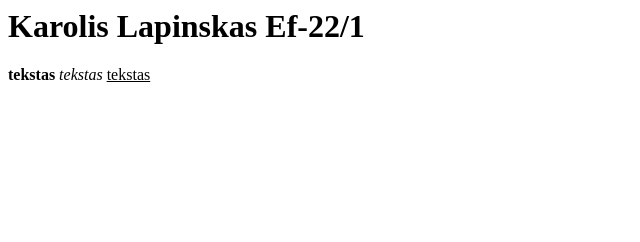
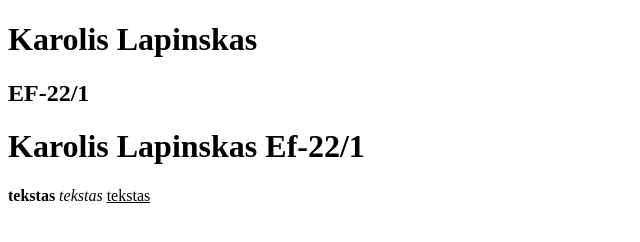
Before and after one commit to KarolisLLL/Karolis, a plain HTML site: page 7.html in a window 1280 px wide. Shown: the whole page, without its empty margins (0-640 px from the left). Drawn offline with Linux system fonts and the light colour scheme.

Commit message:
Update 7.html

```diff
--- a/7.html
+++ b/7.html
@@ -1,3 +1,15 @@
+<!DOCTYPE html>
+<html>
+<head>
+    <meta charset="UTF-8">
+    <title>Septintas Laboratorinis</title>
+    <link>
+</head>
+<body>
+        <h1>Karolis Lapinskas</h1>
+        <h2>EF-22/1</h2>
+</body>
+</html>
 
 <html>
 	<body>
```
